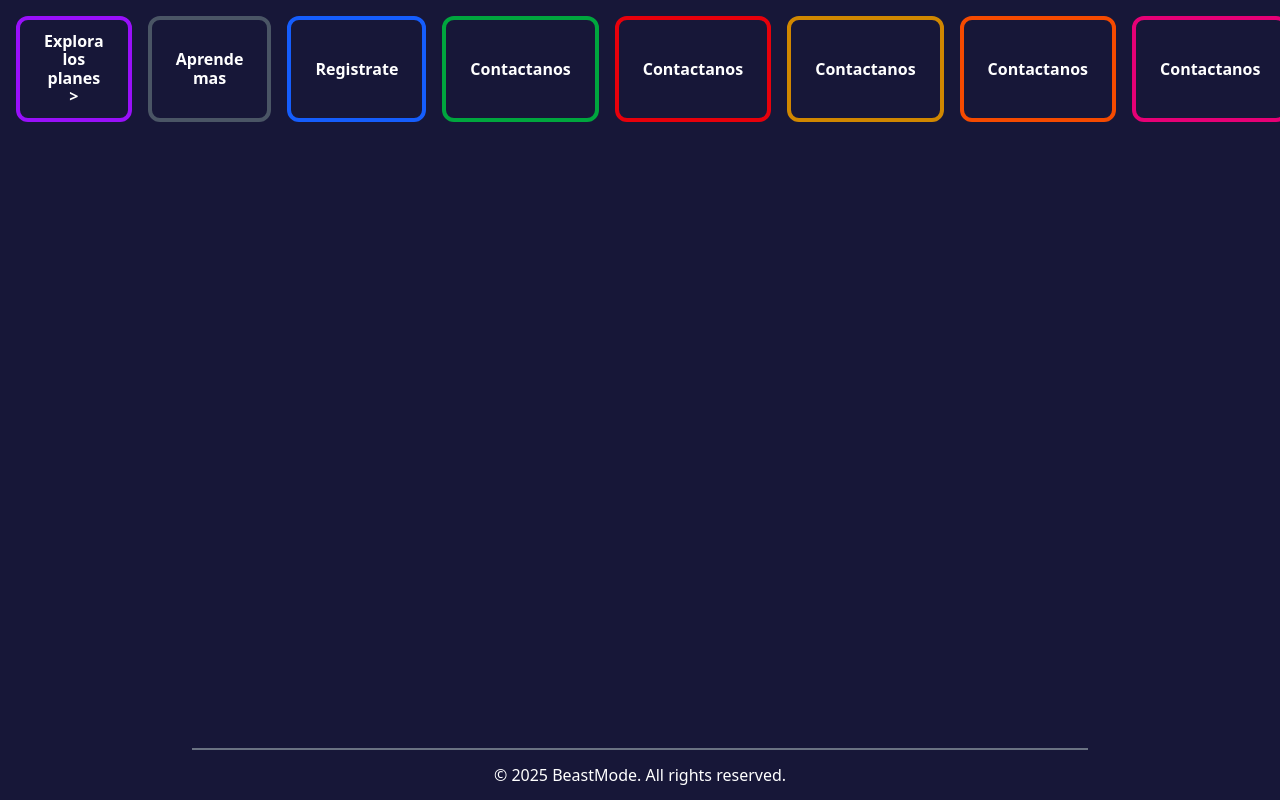
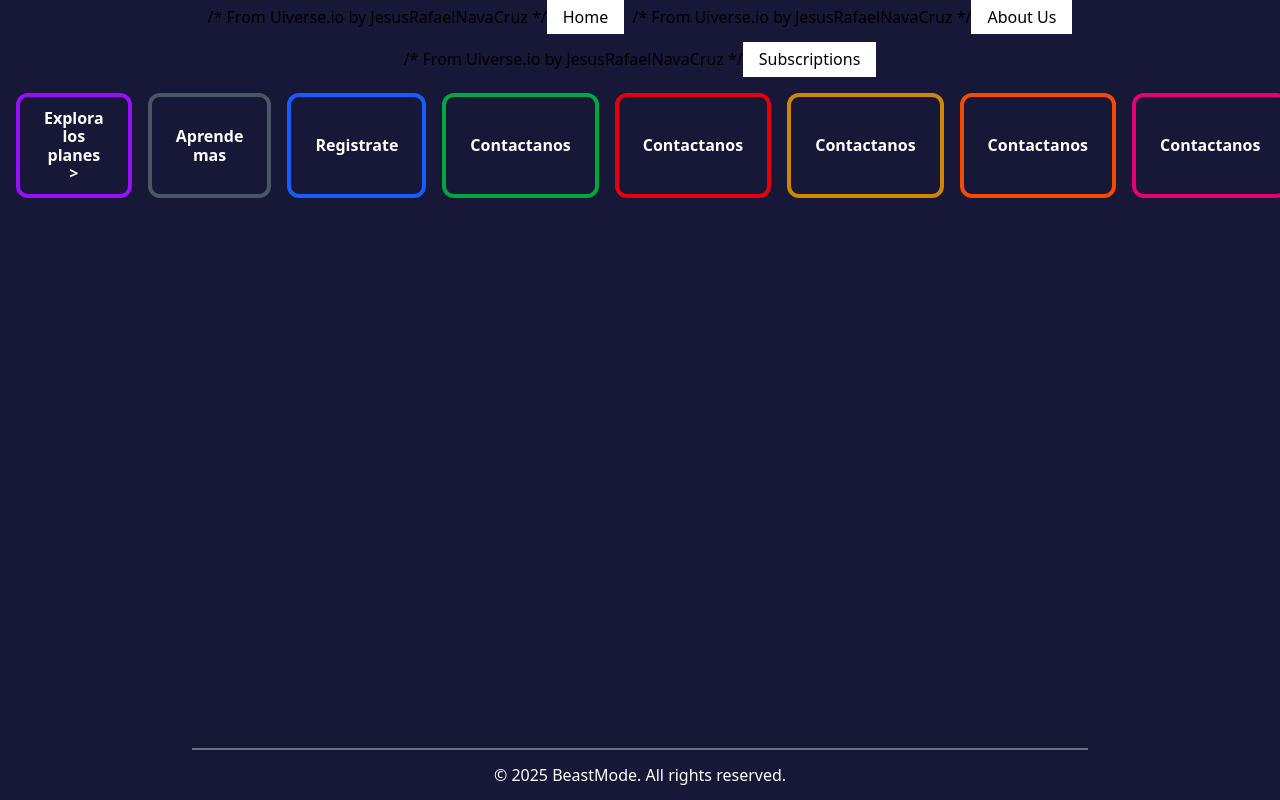
Before and after one commit to beastmode-pf-proyect/beastmode, a Next.js app in the folder frontend/front/: page / in a window 1280 px wide. Shown: the top 800 px of the page. Built offline with nearby package versions, Linux system fonts and the light colour scheme.

Commit message:
modificando los elementos del navbar

```diff
--- a/frontend/front/src/Components/Navbar/Navbar.tsx
+++ b/frontend/front/src/Components/Navbar/Navbar.tsx
@@ -1,10 +1,27 @@
 import React, { ReactElement } from "react";
 
-export const Navbar:React.FC = ():ReactElement => {
+// importamos el menu harcodeado
+import { itemNavbar } from "./itemNavbar";
 
-    return(
+// importamos Link para hacer el Router
+import Link from "next/link";
+
+
+
+export const Navbar: React.FC = (): ReactElement => {
+
+    return (
         <>
-
+            <div className="flex flex-row flex-wrap justify-center gap-2 w-full">
+                {itemNavbar.map((elemento, index) => (
+                    <Link href={elemento.href} key={index}>
+                        /* From Uiverse.io by JesusRafaelNavaCruz */
+                        <button className="cursor-pointer uppercase bg-white px-4 py-2 active:translate-x-0.5 active:translate-y-0.5 hover:shadow-[0.5rem_0.5rem_#F44336,-0.5rem_-0.5rem_#00BCD4] transition">
+                            {elemento.label}
+                        </button>
+                    </Link>
+                ))}
+            </div>
         </>
     )
 }
```
